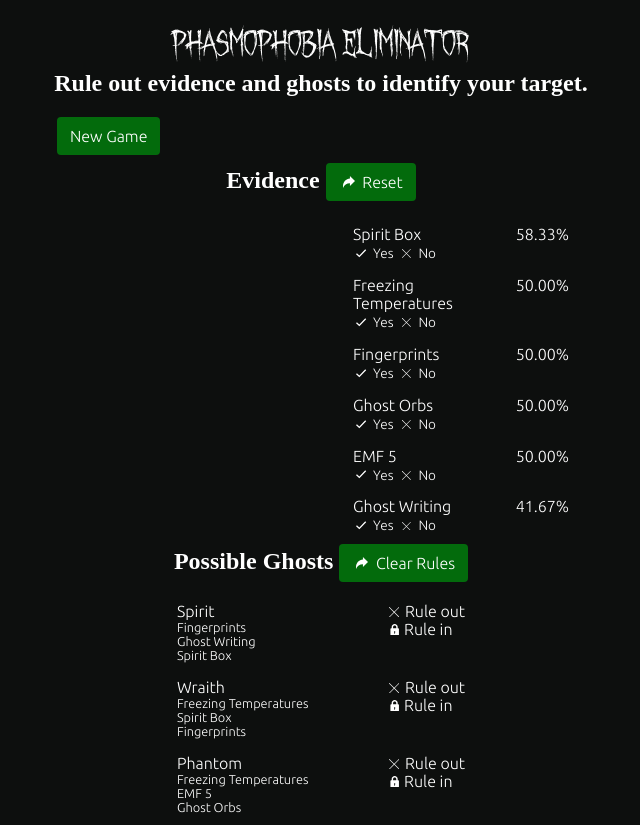
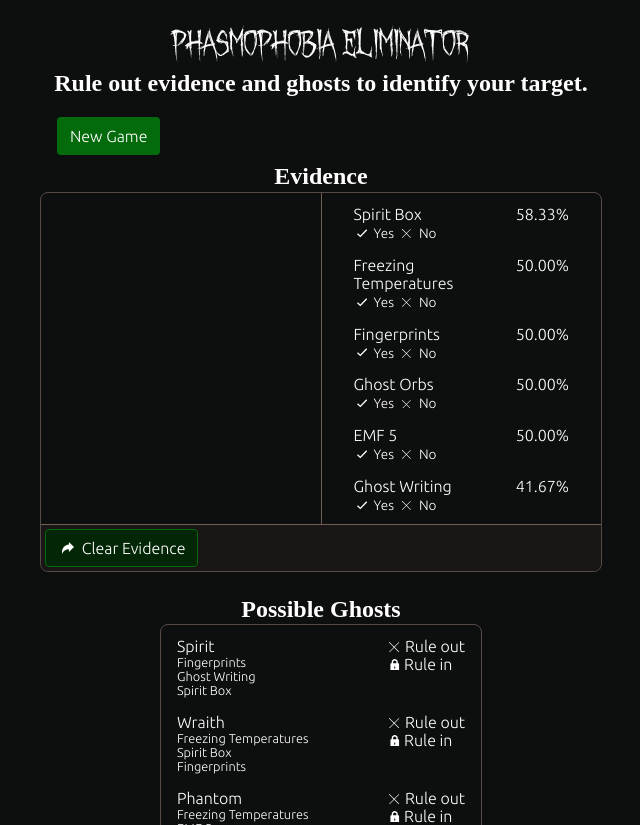
Before and after one commit to MattiasMartens/phasmo, a Vue app: page / in a window 1280 px wide. Shown: the top 825 px of the page, without its empty margins (319-959 px from the left). Built offline with nearby package versions, Linux system fonts and the light colour scheme; a web font is replaced by a local one.

Commit message:
layout styling

```diff
--- a/index.html
+++ b/index.html
@@ -51,7 +51,7 @@
     .btn {
       --btn-text-color: #fff;
       --btn-fill-color: #036b0c;
-      --btn-border-color: #036b0c;
+      --btn-border-color: transparent;
       --btn-hover-text-color: #fff;
       --btn-hover-fill-color: #05460a;
       --btn-hover-border-color: #04590b;
@@ -60,10 +60,16 @@
       --btn-click-border-color: #024d09;
     }
 
-    .btn {
-      color: var(--btn-text-color);
-      background-color: var(--btn-fill-color);
-      border-color: var(--btn-border-color);
+    .btn.btn-secondary {
+      --btn-text-color: #fff;
+      --btn-fill-color: #032706;
+      --btn-border-color: #036b0c;
+      --btn-hover-text-color: #fff;
+      --btn-hover-fill-color: #065e0d;
+      --btn-hover-border-color: #059411;
+      --btn-click-text-color: #fff;
+      --btn-click-fill-color: #046b0d;
+      --btn-click-border-color: #08bb17;
     }
 
     .btn:not(:disabled):not(.disabled).active,
@@ -89,11 +95,13 @@
       -moz-user-select: none;
       -ms-user-select: none;
       user-select: none;
-      border: 1px solid transparent;
+      border: 1px solid var(--btn-border-color);
       padding: .375rem .75rem;
       font-size: 1rem;
       line-height: 1.5;
       border-radius: .25rem;
+      color: var(--btn-text-color);
+      background-color: var(--btn-fill-color);
       transition: color .15s ease-in-out, background-color .15s ease-in-out, border-color .15s ease-in-out, box-shadow .15s ease-in-out;
     }
 
@@ -112,8 +120,8 @@
     }
 
     .container {
+      margin: 0 1em;
       margin-top: 0.25em;
-      width: 100%;
     }
 
     .row {
@@ -133,10 +141,6 @@
       flex-basis: 0;
       flex-grow: 1;
       max-width: 100%;
-    }
-
-    .section--evidence .col {
-      min-height: 15em;
     }
 
     .loggable-evidence--item {
@@ -169,12 +173,56 @@
 
     .section--evidence {
       margin: auto;
+      margin-bottom: 1.5em;
       max-width: 35em;
+      border: 1px solid #554b46;
+      border-radius: 8px;
+    }
+
+    .section--evidence .row:first-child {
+      border-bottom: 1px solid #705d54;
+    }
+
+    .section--evidence .row:last-child {
+      background-color: #191615;
+      border-radius: 0 0 8px 8px;
+    }
+
+    .evidence--header h2,
+    .ghost--header h2 {
+      margin-bottom: 0.0625em;
+    }
+
+    .logged-evidence {
+      border-right: 1px solid #705d54;
+    }
+
+    .logged-evidence,
+    .loggable-evidence {
+      padding-top: 0.5em;
+    }
+
+    .section--evidence .btn,
+    .section--ghosts .btn {
+      margin: 0.25em;
     }
 
     .section--ghosts {
       margin: auto;
       max-width: 20em;
+      margin-bottom: 1.5em;
+      border: 1px solid #554b46;
+      border-radius: 8px;
+    }
+
+    .section--ghosts .row:first-child {
+      padding-top: 0.75em;
+      border-bottom: 1px solid #705d54;
+    }
+
+    .section--ghosts .row:last-child {
+      background-color: #191615;
+      border-radius: 0 0 8px 8px;
     }
 
     .ghost--evidences {
@@ -222,9 +270,9 @@
   }
 
   .glyph.lock {
-    height: 0.71em;
-    width: 0.71em;
-    margin-left: 0.34em;
+    height: 0.72em;
+    width: 0.72em;
+    margin-left: 0.33em;
     margin-right: 0.25em;
   }
 </style>
--- a/index.ts
+++ b/index.ts
@@ -595,11 +595,11 @@
           <div class="col">
             <h2>
               Evidence
-              <div @click="resetEvidence" class="btn btn-secondary"><Move /> Reset</div>
             </h2>
           </div>
         </div>
-        <div class="row section--evidence">
+        <div class="section--evidence">
+          <div class="row">
             <div class="col logged-evidence">
               <div v-for="e of loggedEvidences" class="logged-evidence--item" :key="e">
                 <div class="logged-evidence--name" @click="logEvidence(e, true)">{{e}}</div>
@@ -610,7 +610,7 @@
                 </div>
               </div>
             </div>
-          <div class="col loggable--evidence">
+            <div class="col loggable-evidence">
               <div v-for="e of possibleEvidences" class="loggable-evidence--item" :key="e">
                 <div class="loggable-evidence--info">
                   <div class="loggable-evidence--name" @click="logEvidence(e, true)">{{e}}</div>
@@ -623,15 +623,19 @@
               </div>
             </div>
           </div>
+          <div class="row">
+            <div @click="resetEvidence" class="btn btn-secondary"><Move /> Clear Evidence</div>
+          </div>
+        </div>
         <div class="row ghost--header">
           <div class="col">
             <h2>
               Possible Ghosts
-              <div @click="resetGhosts" class="btn btn-secondary"><Move /> Clear Rules</div>
             </h2>
           </div>
         </div>
-        <div class="row section--ghosts">
+        <div class="section--ghosts">
+          <div class="row">
             <div class="col">
               <div v-for="g of possibleGhosts" class="ghost--item" :key="g">
                 <div class="ghost--info">
@@ -647,6 +651,10 @@
               </div>
             </div>
           </div>
+          <div class="row">
+            <div @click="resetGhosts" class="btn btn-secondary"><Move /> Clear Rules</div>
+          </div>
+        </div>
       </div>
     `
   }
```
Lines whose indentation alone changed are shown as unchanged.
